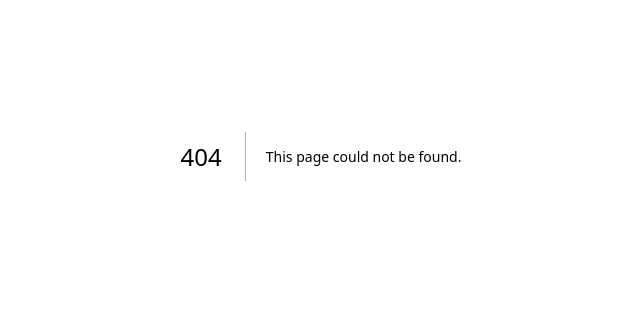
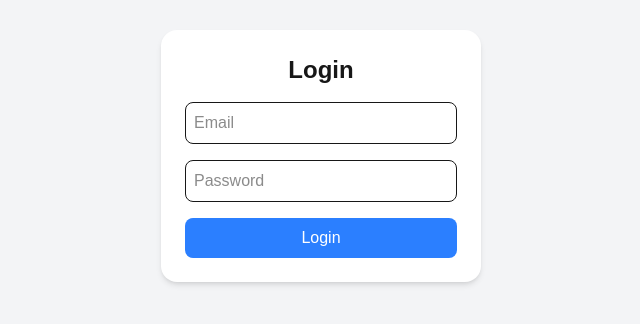
Before and after one commit to Mohamedkhaled2310/smart-communication-hub-frontend, a Next.js app: page /login in a window 1280 px wide. Before the commit this address had no page. Shown: the part 244-568 px from the top of the page, without its empty margins (319-959 px from the left). Built offline with nearby package versions, Linux system fonts and the light colour scheme.

Commit message:
intial commit

```diff
--- /dev/null
+++ b/src/app/(auth)/login/page.tsx
@@ -0,0 +1,58 @@
+"use client";
+
+import { useState } from "react";
+import api from "@/app/lib/api";
+import { useAuthStore } from "@/app/store/useAuthStore";
+import { useRouter } from "next/navigation";
+import toast, { Toaster } from "react-hot-toast";
+
+export default function LoginPage() {
+  const [email, setEmail] = useState("");
+  const [password, setPassword] = useState("");
+  const setAuth = useAuthStore((s) => s.setAuth);
+  const router = useRouter();
+
+  const handleLogin = async (e: React.FormEvent) => {
+    e.preventDefault();
+    try {
+      const { data } = await api.post("/auth/login", { email, password });
+      setAuth(data.user, data.token);
+      toast.success("Welcome back!");
+      router.push("/chat");
+    } catch (err: any) {
+      toast.error(err.response?.data?.message || "Login failed");
+    }
+  };
+
+  return (
+    <div className="flex flex-col items-center justify-center h-screen bg-gray-100">
+      <Toaster />
+      <form
+        onSubmit={handleLogin}
+        className="bg-white p-6 rounded-2xl shadow-md w-80 space-y-4"
+      >
+        <h2 className="text-2xl font-bold text-center">Login</h2>
+        <input
+          type="email"
+          placeholder="Email"
+          value={email}
+          onChange={(e) => setEmail(e.target.value)}
+          className="w-full p-2 border rounded-lg"
+        />
+        <input
+          type="password"
+          placeholder="Password"
+          value={password}
+          onChange={(e) => setPassword(e.target.value)}
+          className="w-full p-2 border rounded-lg"
+        />
+        <button
+          type="submit"
+          className="w-full bg-blue-500 text-white p-2 rounded-lg hover:bg-blue-600"
+        >
+          Login
+        </button>
+      </form>
+    </div>
+  );
+}
--- /dev/null
+++ b/src/app/lib/api.ts
@@ -0,0 +1,15 @@
+import axios from "axios";
+
+const api = axios.create({
+  baseURL: "http://localhost:4000",
+});
+
+api.interceptors.request.use((config) => {
+  const token = localStorage.getItem("token");
+  if (token) {
+    config.headers.Authorization = `Bearer ${token}`;
+  }
+  return config;
+});
+
+export default api;
--- /dev/null
+++ b/src/app/store/useAuthStore.ts
@@ -0,0 +1,27 @@
+import { create } from "zustand";
+
+interface User {
+  id: number;
+  name: string;
+  email: string;
+}
+
+interface AuthState {
+  user: User | null;
+  token: string | null;
+  setAuth: (user: User, token: string) => void;
+  logout: () => void;
+}
+
+export const useAuthStore = create<AuthState>((set) => ({
+  user: null,
+  token: null,
+  setAuth: (user, token) => {
+    localStorage.setItem("token", token);
+    set({ user, token });
+  },
+  logout: () => {
+    localStorage.removeItem("token");
+    set({ user: null, token: null });
+  },
+}));
```
Also changed, not shown: package.json (+10 -5 lines), tsconfig.json (+14 -4 lines), 1 other file (tests, documents, lock files or other folders).
